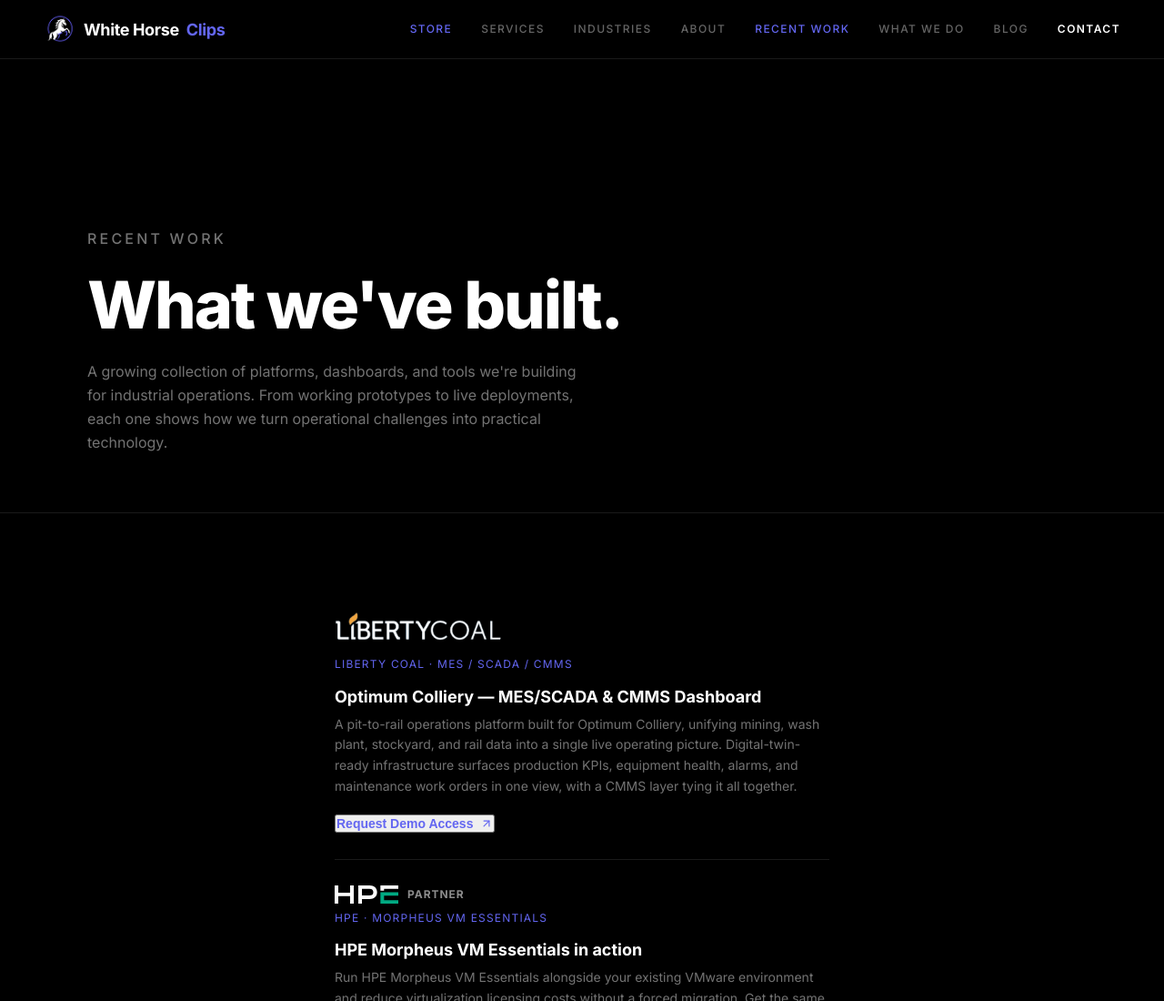
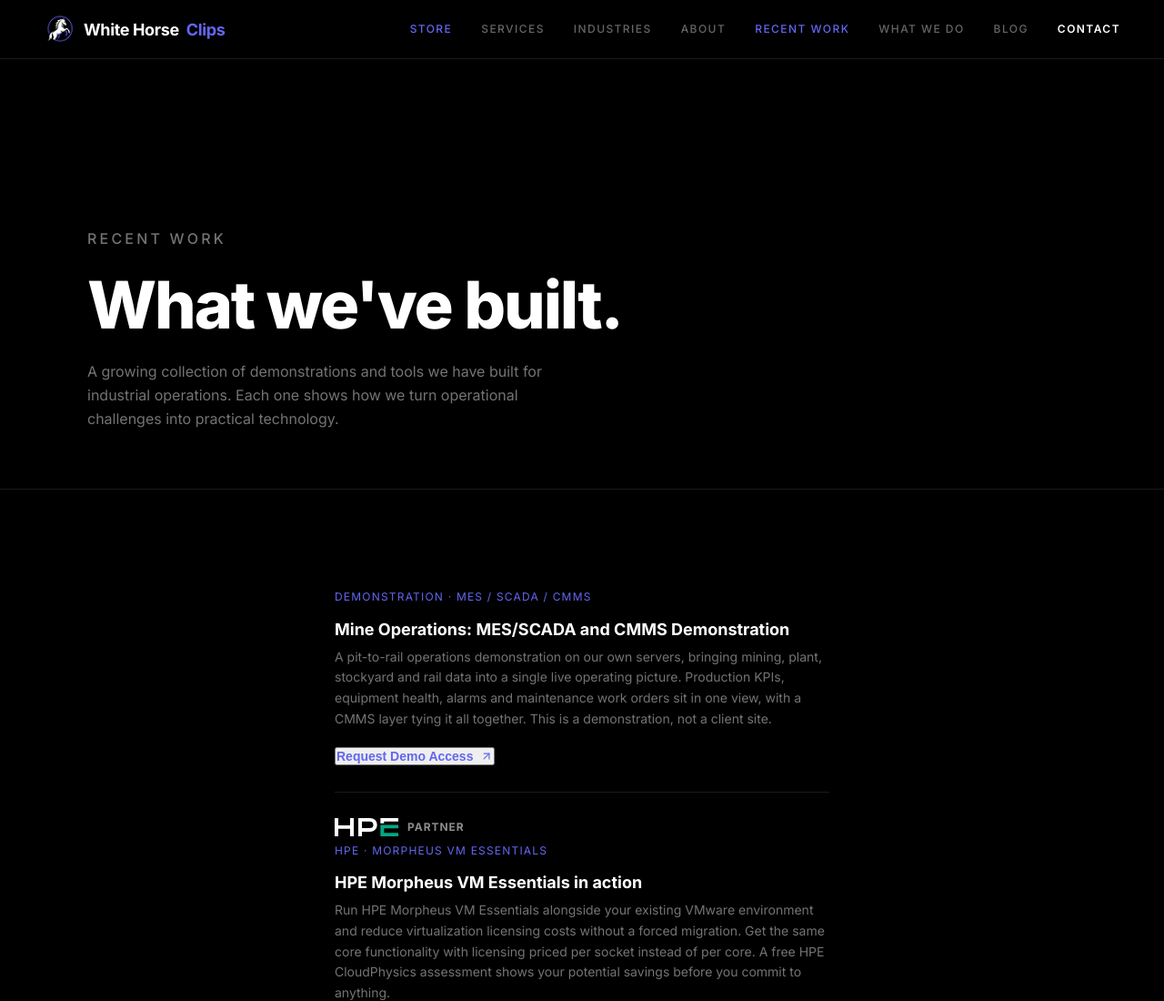
Before and after one commit to whclips/whclips, a plain HTML site: page clips.html in a window 1280 px wide. Shown: the top 1100 px of the page at 91% size. Drawn offline with Linux system fonts and the light colour scheme.

Commit message:
Relabel the mine demonstration and remove client branding
Recent Work and the homepage implied a client deployment. Label it a
demonstration, remove the Liberty Coal logo and name, and use the
approved problem line.

Co-Authored-By: Claude Opus 5.5 <noreply@anthropic.com>

```diff
--- a/clips.html
+++ b/clips.html
@@ -6,7 +6,7 @@
 <link rel="icon" href="favicon.ico" sizes="any">
 <link rel="icon" type="image/png" href="assets/logo.png">
 <title>Recent Work | White Horse Clips</title>
-<meta name="description" content="A running showcase of the SCADA, MES, and CMMS platforms and dashboards WH Clips has built for customers — real artifacts from real deployments.">
+<meta name="description" content="A running showcase of the SCADA, MES and CMMS demonstrations and tools White Horse Clips has built, showing what we can do for your operation.">
 <link rel="preconnect" href="https://fonts.googleapis.com">
 <link rel="preconnect" href="https://fonts.gstatic.com" crossorigin>
 <link href="https://fonts.googleapis.com/css2?family=Inter:wght@400;500;600;700;800&display=swap" rel="stylesheet">
@@ -48,7 +48,7 @@
     <div class="container">
       <p class="eyebrow">Recent Work</p>
       <h1>What we've built.</h1>
-      <p>A growing collection of platforms, dashboards, and tools we're building for industrial operations. From working prototypes to live deployments, each one shows how we turn operational challenges into practical technology.</p>
+      <p>A growing collection of demonstrations and tools we have built for industrial operations. Each one shows how we turn operational challenges into practical technology.</p>
     </div>
   </section>
 
@@ -56,10 +56,9 @@
     <div class="container page-body-inner">
       <div class="clips-list">
         <div class="clip-item">
-          <img src="assets/liberty-coal-logo.png" alt="Liberty Coal" class="clip-logo">
-          <p class="meta">Liberty Coal · MES / SCADA / CMMS</p>
-          <h3>Optimum Colliery — MES/SCADA &amp; CMMS Dashboard</h3>
-          <p>A pit-to-rail operations platform built for Optimum Colliery, unifying mining, wash plant, stockyard, and rail data into a single live operating picture. Digital-twin-ready infrastructure surfaces production KPIs, equipment health, alarms, and maintenance work orders in one view, with a CMMS layer tying it all together.</p>
+          <p class="meta">Demonstration · MES / SCADA / CMMS</p>
+          <h3>Mine Operations: MES/SCADA and CMMS Demonstration</h3>
+          <p>A pit-to-rail operations demonstration on our own servers, bringing mining, plant, stockyard and rail data into a single live operating picture. Production KPIs, equipment health, alarms and maintenance work orders sit in one view, with a CMMS layer tying it all together. This is a demonstration, not a client site.</p>
 
           <div class="demo-gate" id="demoGate">
             <button type="button" class="link-arrow" id="gateRequestBtn">Request Demo Access
```
Also changed, not shown: index.html (+2 -3 lines).
